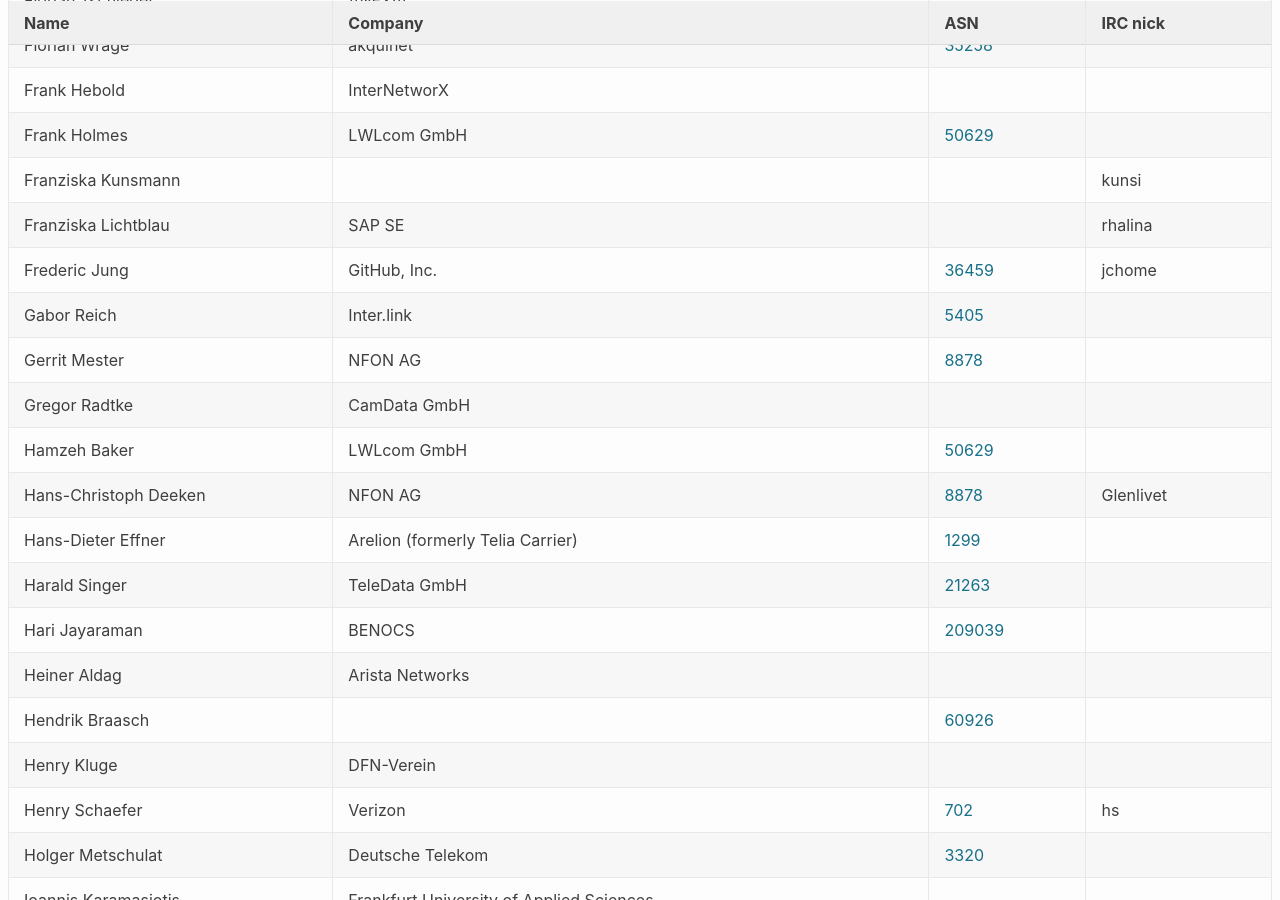
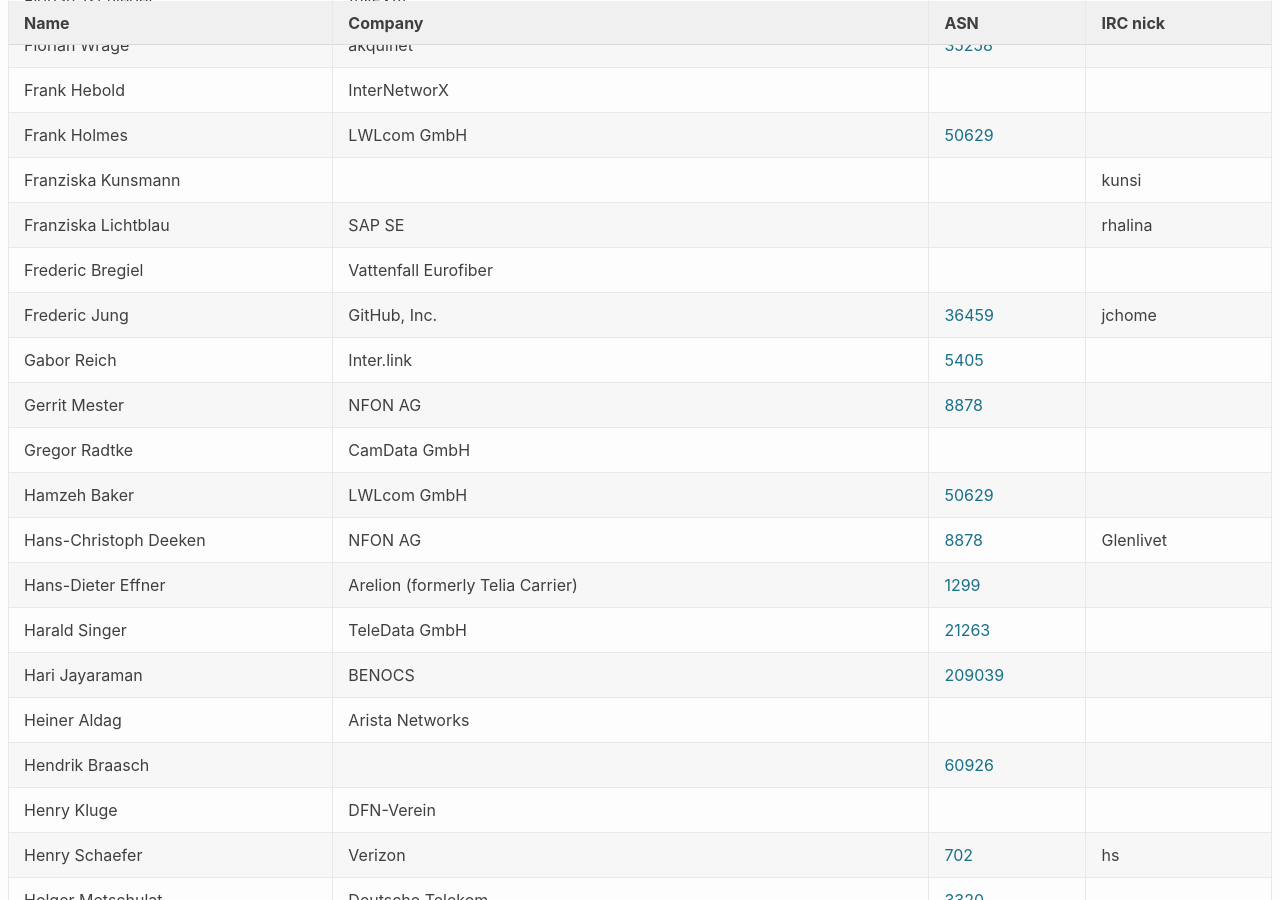
Before and after one commit to denog/pretix-attendeelist, a Jekyll site: the page built from denog15/index.md, in a window 1280 px wide and 900 px high, scrolled down 5149 px. Built offline with Jekyll 4.4.1, drawn with Linux system fonts in a browser that asks for light colours.

Commit message:
Latest data: Fri Oct 27 12:11:32 UTC 2023

```diff
--- a/_data/attendees_denog15_onsite.json
+++ b/_data/attendees_denog15_onsite.json
@@ -696,6 +696,12 @@
     "asn": null
   },
   {
+    "name": "Frederic Bregiel",
+    "company": "Vattenfall Eurofiber",
+    "irc": null,
+    "asn": null
+  },
+  {
     "name": "Frederic Jung",
     "company": "GitHub, Inc.",
     "irc": "jchome",
```
